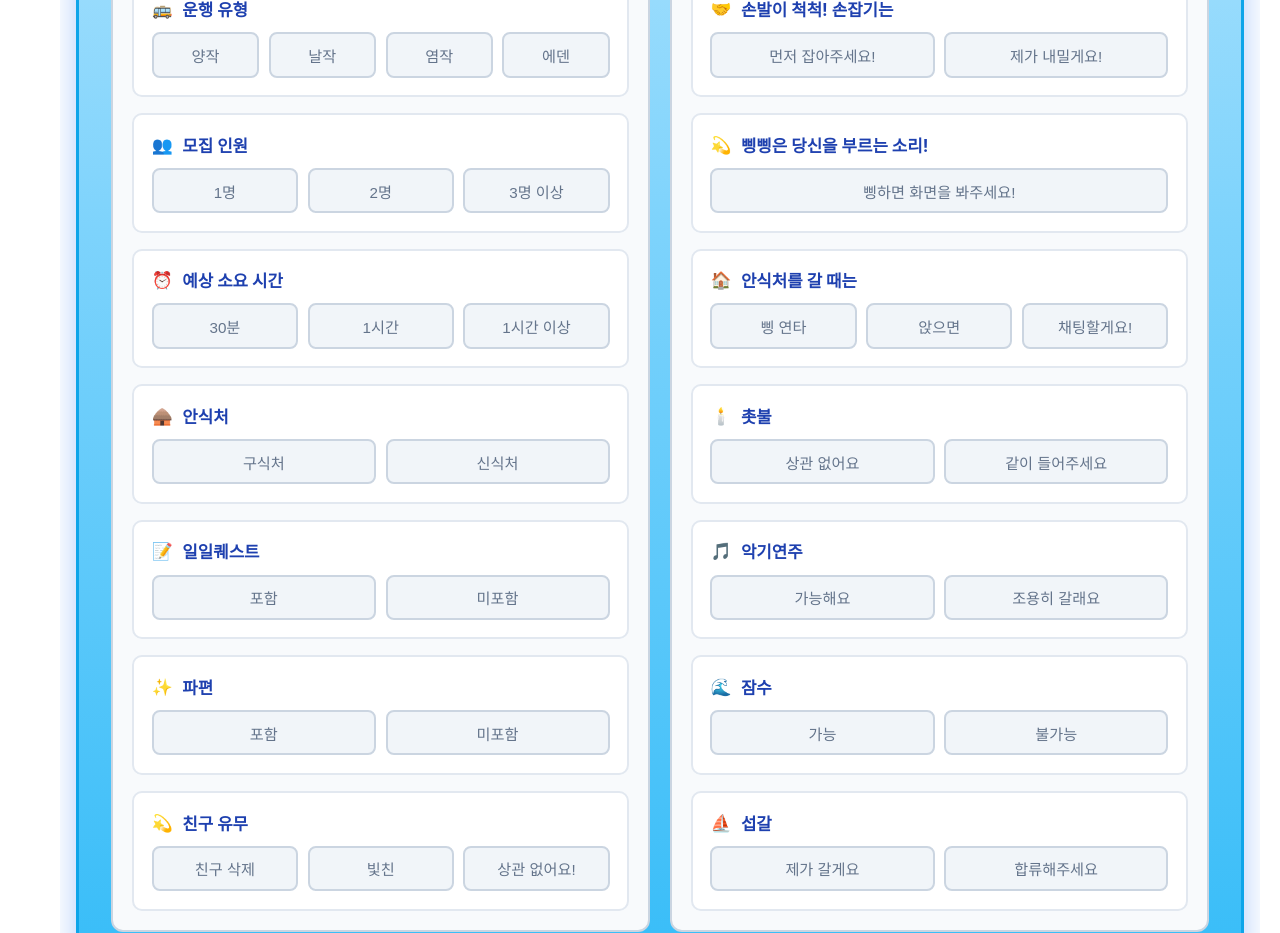
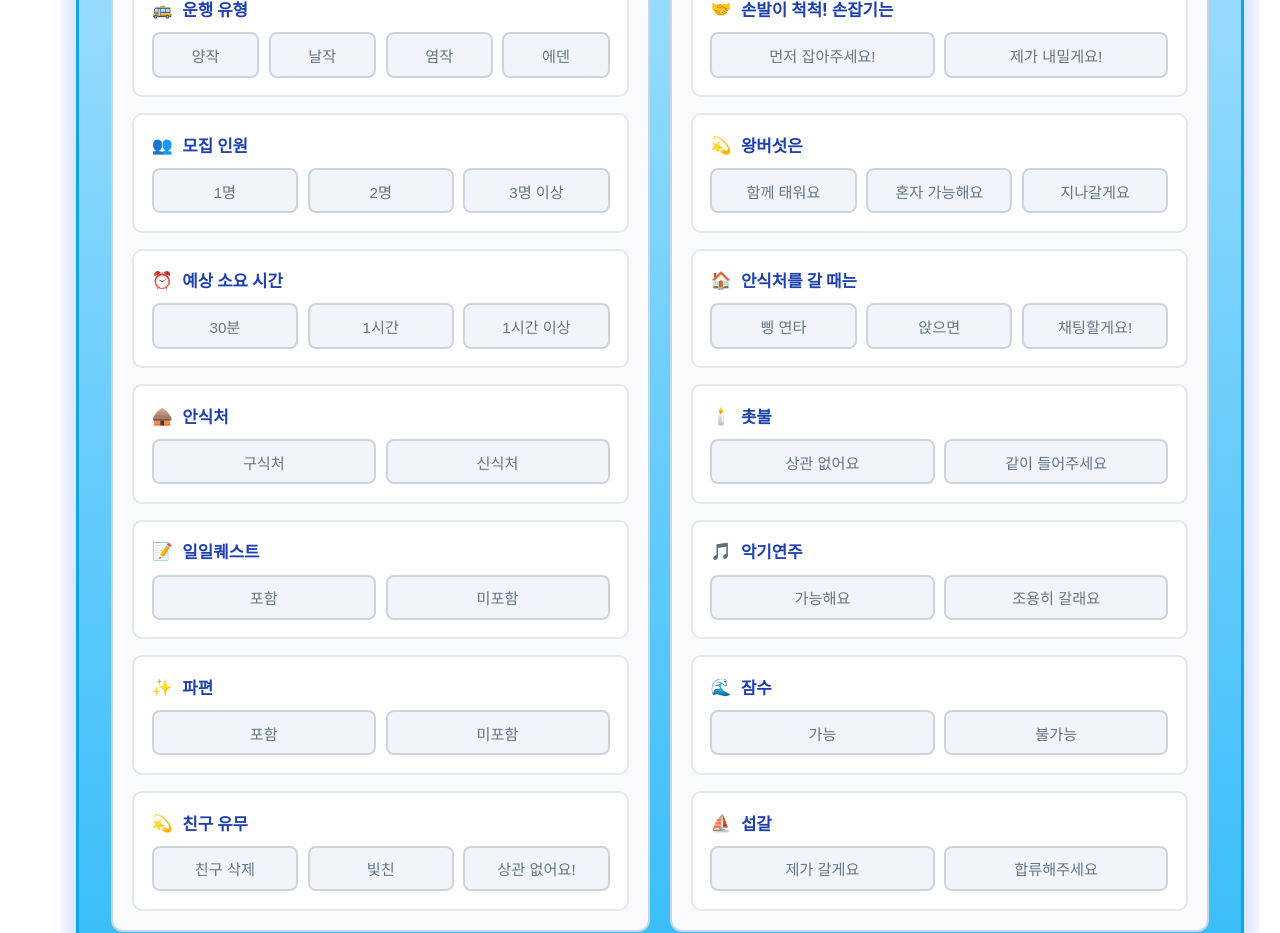
Before and after one commit to LeRealdeer/korea-sky-planner-frontend, a Next.js app: page /sky/busTable in a window 1280 px wide. Shown: the part 1420-2353 px from the top of the page. Built offline with nearby package versions, Linux system fonts and the light colour scheme.

Commit message:
버스노선표 옵션 수정.

```diff
--- a/src/app/sky/busTable/busTableData.js
+++ b/src/app/sky/busTable/busTableData.js
@@ -241,10 +241,10 @@ export const guideCategories = {
           multiple: true
         },
         {
-          id: 'calling',
+          id: 'mushroom',
           icon: '💫',
-          title: '삥삥은 당신을 부르는 소리!',
-          options: ['삥하면 화면을 봐주세요!'],
+          title: '왕버섯은',
+          options: ['함께 태워요', '혼자 가능해요', '지나갈게요'],
           multiple: true
         },
         {
@@ -350,13 +350,13 @@ export const guideCategories = {
           options: ['Please hold hands first!', 'I\'ll offer first!'],
           multiple: true
         },
-        {
-          id: 'calling',
-          icon: '💫',
-          title: 'Honking',
-          options: ['Check screen when honked!'],
-          multiple: true
-        },
+      {
+        id: 'mushroom',
+        icon: '💫',
+        title: 'Big Mushrooms',
+        options: ['Together', 'Solo', 'Skip'],
+        multiple: true
+      },
         {
           id: 'rest',
           icon: '🏠',
```
